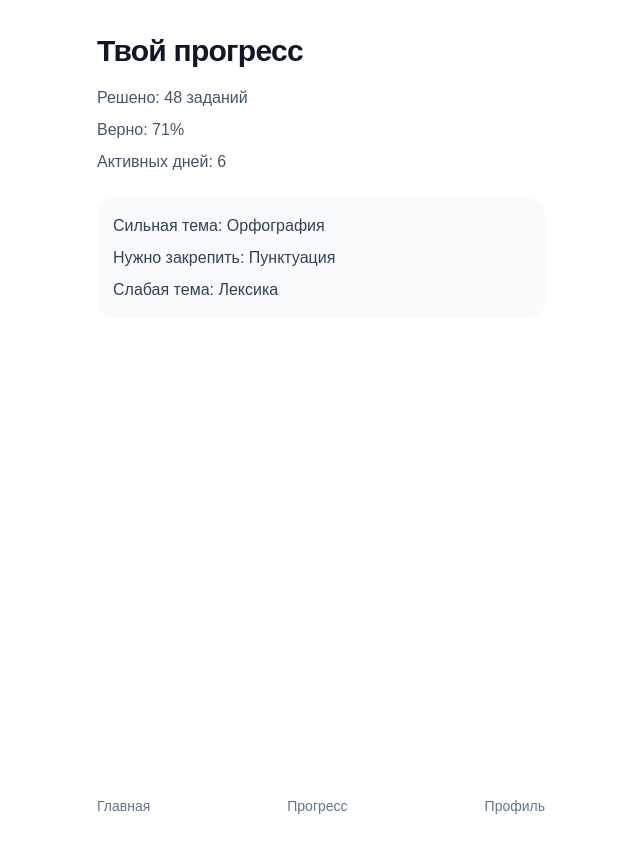
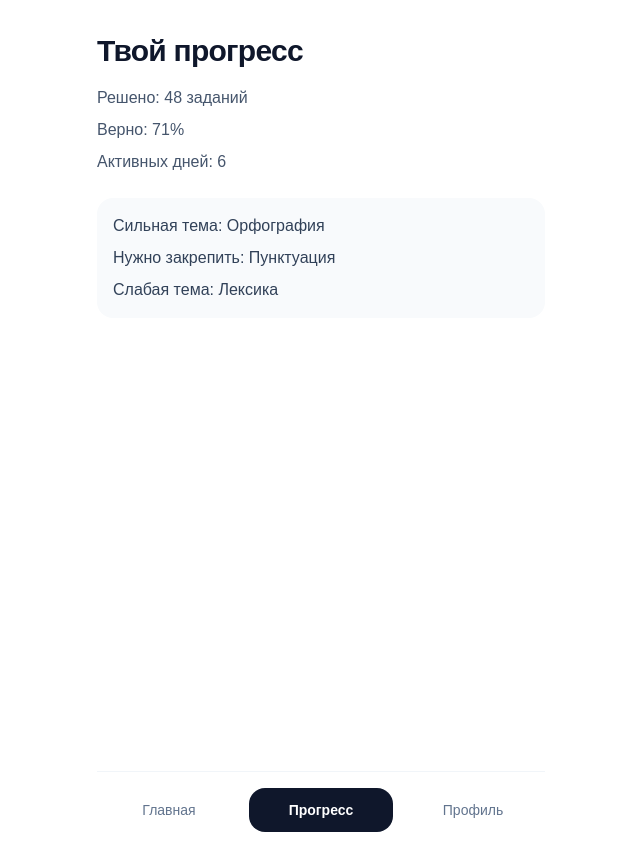
Before and after one commit to 4730188-hue/ege-trainer, a Next.js app: page /progress in a window 1280 px wide. Shown: the whole page, without its empty margins (319-959 px from the left). Built offline with nearby package versions, Linux system fonts and the light colour scheme.

Commit message:
Unify bottom navigation across app pages

```diff
--- a/app/home/page.tsx
+++ b/app/home/page.tsx
@@ -19,10 +19,27 @@ export default function HomePage() {
           </Link>
         </div>
 
-        <div className="mt-auto flex items-center justify-between pb-4 text-sm font-medium text-slate-500">
-          <Link href="/home">Главная</Link>
-          <Link href="/result">Прогресс</Link>
-          <Link href="/profile">Профиль</Link>
+        <div className="mt-auto border-t border-slate-100 pt-4">
+          <div className="grid grid-cols-3 gap-2 text-center text-sm">
+            <Link
+              href="/home"
+              className="rounded-2xl bg-slate-900 px-3 py-3 font-semibold text-white"
+            >
+              Главная
+            </Link>
+            <Link
+              href="/progress"
+              className="rounded-2xl px-3 py-3 font-medium text-slate-500"
+            >
+              Прогресс
+            </Link>
+            <Link
+              href="/profile"
+              className="rounded-2xl px-3 py-3 font-medium text-slate-500"
+            >
+              Профиль
+            </Link>
+          </div>
         </div>
       </div>
     </main>
--- a/app/profile/page.tsx
+++ b/app/profile/page.tsx
@@ -32,10 +32,27 @@ export default function ProfilePage() {
           </div>
         </div>
 
-        <div className="mt-auto flex items-center justify-between pb-4 text-sm font-medium text-slate-500">
-          <Link href="/home">Главная</Link>
-          <Link href="/progress">Прогресс</Link>
-          <Link href="/profile">Профиль</Link>
+        <div className="mt-auto border-t border-slate-100 pt-4">
+          <div className="grid grid-cols-3 gap-2 text-center text-sm">
+            <Link
+              href="/home"
+              className="rounded-2xl px-3 py-3 font-medium text-slate-500"
+            >
+              Главная
+            </Link>
+            <Link
+              href="/progress"
+              className="rounded-2xl px-3 py-3 font-medium text-slate-500"
+            >
+              Прогресс
+            </Link>
+            <Link
+              href="/profile"
+              className="rounded-2xl bg-slate-900 px-3 py-3 font-semibold text-white"
+            >
+              Профиль
+            </Link>
+          </div>
         </div>
       </div>
     </main>
--- a/app/progress/page.tsx
+++ b/app/progress/page.tsx
@@ -19,10 +19,27 @@ export default function ProgressPage() {
           </div>
         </div>
 
-        <div className="mt-auto flex items-center justify-between pb-4 text-sm font-medium text-slate-500">
-          <Link href="/home">Главная</Link>
-          <Link href="/progress">Прогресс</Link>
-          <Link href="/profile">Профиль</Link>
+        <div className="mt-auto border-t border-slate-100 pt-4">
+          <div className="grid grid-cols-3 gap-2 text-center text-sm">
+            <Link
+              href="/home"
+              className="rounded-2xl px-3 py-3 font-medium text-slate-500"
+            >
+              Главная
+            </Link>
+            <Link
+              href="/progress"
+              className="rounded-2xl bg-slate-900 px-3 py-3 font-semibold text-white"
+            >
+              Прогресс
+            </Link>
+            <Link
+              href="/profile"
+              className="rounded-2xl px-3 py-3 font-medium text-slate-500"
+            >
+              Профиль
+            </Link>
+          </div>
         </div>
       </div>
     </main>
```
